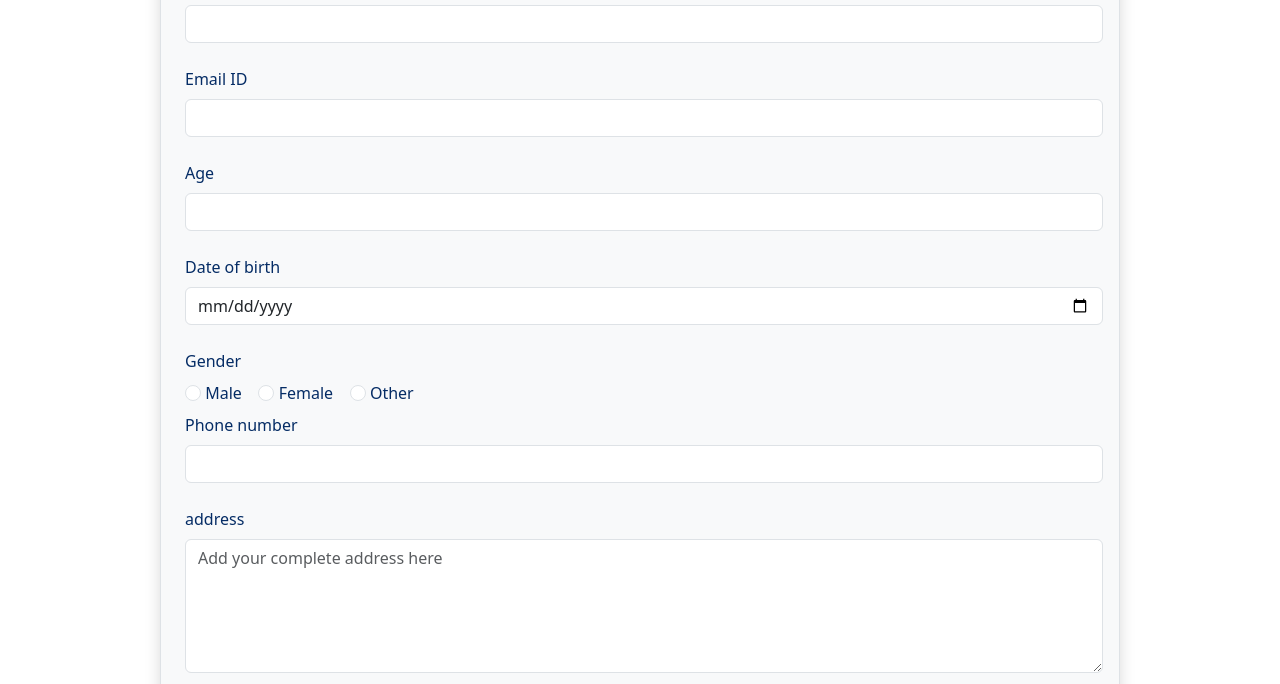
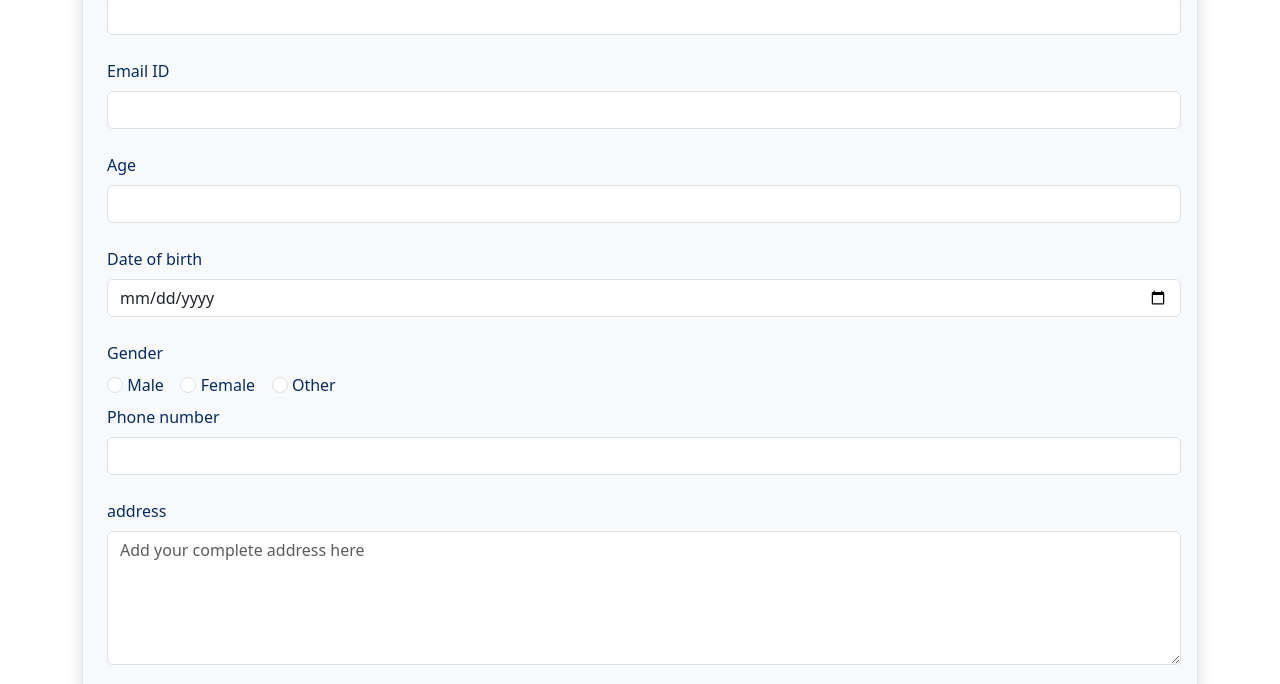
Before and after one commit to ASurenath/Bootstrap_works, a plain HTML site: page register.html in a window 1280 px wide. Shown: the part 116-800 px from the top of the page. Drawn offline with nearby package versions, Linux system fonts and the light colour scheme.

Commit message:
nothing much. just removed unneseccary thing

```diff
--- a/register.html
+++ b/register.html
@@ -9,73 +9,75 @@
 
 </head>
 
+
 <body>
-    <div class="container-md w-75 bg-light rounded-3 border my-3 p-3 ps-4 shadow text-primary-emphasis">
+    <div class="container text-primary-emphasis">
         <h1 class="text-center">Register form</h1>
-        <form action="">
+        <form action="" class="bg-light rounded-3 border my-3 p-3 ps-4 shadow">
+            <!-- Name -->
             <label for="n1" class="form-label">Name</label><br>
             <input type="text" id="n1" class="form-control"><br>
+
+            <!-- EmailID -->
             <label for="e1" class="form-label">Email ID</label><br>
             <input type="email" name="" id="e1"  class="form-control"><br>
+            <!-- Age -->
             <label for="a1" class="form-label">Age</label><br>
             <input type="number" id="a1"  class="form-control"><br>
+            <!-- DOB -->
             <label for="d1" class="form-label">Date of birth</label><br>
             <input type="date" id="d1"  class="form-control"><br>
-            <label for="" class="form-label">Gender</label><br>
 
-            <span>
+            <!-- Gender -->
+            <label for="g1" class="form-label">Gender</label><br>
+
                 <input type="radio" id="male1" name="g1"  class="form-check-input">
                 <label for="male1" class="form-check-label">Male &nbsp;&nbsp;</label>
-            </span>
 
-            <span>
                 <input type="radio" id="female1" name="g1" class="form-check-input" >
                 <label for="female1" class="form-check-label">Female &nbsp;&nbsp;</label>
-            </span>
 
-            <span>
                 <input type="radio" id="other1" name="g1"  class="form-check-input">
                 <label for="other1" class="form-label">Other</label>
-            </span>
+
             <br>
-
+            <!-- Phone number -->
             <label for="p1" class="form-label">Phone number</label><br>
             <input type="tel" id="p1"  class="form-control"><br>
+
+            <!-- Address -->
             <label for="ad1" class="form-label">address</label><br>
-            <textarea  class="form-control" name="" placeholder="Add your complete address here" id="ad1" cols="10" rows="5"></textarea><br>
+            <textarea  class="form-control" name="" placeholder="Add your complete address here" id="ad1" rows="5"></textarea><br>
+
+            <!-- Course selection -->
             <label for="check" class="form-label">Select your courses</label><br>
+
             <input type="checkbox" class="form-check-input" id="c1" name="check">
             <label for="c1" class="form-check-label">Python</label><br>
+
             <input type="checkbox" class="form-check-input" id="c2" name="check">
             <label for="c2" class="form-check-label">MEARN</label><br>
+
             <input type="checkbox" class="form-check-input" id="c3" name="check">
             <label for="c3" class="form-check-label">Testing</label><br>
+
+            <!-- Location -->
             <label for="l1" class="form-label mt-2">Select location</label>
             <select name="" id="l1" class="form-select">
                 <option value="">Calicut</option>
                 <option value="">Cochin</option>
             </select> <br>
+
+            <!-- Photo upload -->
             <label for="f1" class="form-label mt-2">Attach your Passport size photo</label> &nbsp; &nbsp;
             <input type="file" id="f1" class="form-file mb-2"> <br>
+
+            <!-- Submit -->
             <button class="btn btn-success m-3 ms-5">Register</button><br>
-
-            <!-- <h3>Other examples</h3>
-            <input type="color" placeholder="#BB0202">
-            <input type="month">
-            <input type="button" value="submit">
-            <br>
-
-            <label for="range" class="form-label">Range</label><br>
-    <input type="range" name="" id="range" value="10" class="form-range w-25">
-    <br><br>
-    <input type="datetime-local" name="" id="">
-    <input type="submit" value="submit">
-    <br><br>
-    <input type="reset" value="Clear"> -->
-
 
         </form>
     </div>
+
 </body>
 
 </html>
```
